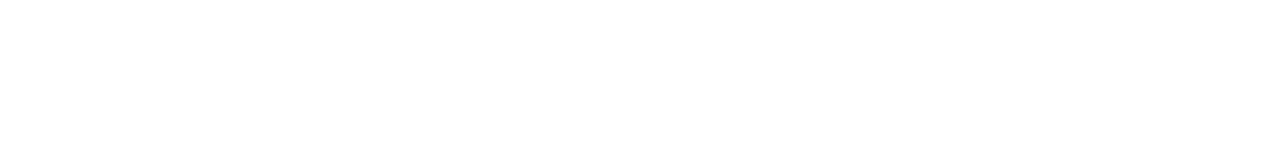
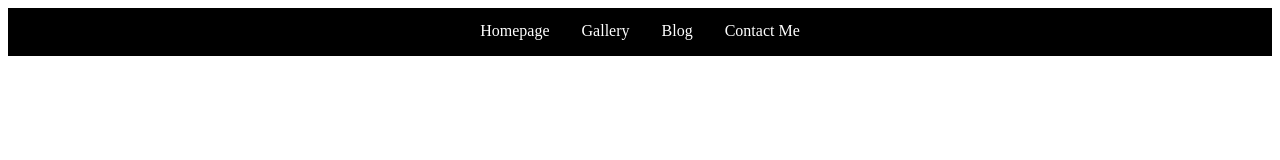
Before and after one commit to Emilypearl91/cpnt260-final-project, a plain HTML site: page homepage.html in a window 1280 px wide. Drawn offline with Linux system fonts and the light colour scheme.

Commit message:
navigation on all pages with media query

```diff
--- a/css/nav.css
+++ b/css/nav.css
@@ -0,0 +1,65 @@
+ /*for mobile*/
+ nav {
+  height: 10rem;
+
+ }
+
+ nav ul{
+   list-style-type: none;
+   margin: 0;
+   padding: 0;
+   width: 500px;
+   background-color:black;
+   text-align: center;
+   max-width: 100%;
+ }
+
+ nav li a {
+   display: block;
+   color: white;
+   padding: 14px 16px;
+   text-decoration: none;
+ }
+
+ nav li a:hover {
+   background-color: grey;
+   color: white;
+ }
+
+ /*for desktop*/
+ @media (width>500px){
+   nav{
+     height: 3rem;
+     background-color: black;
+     color: white;
+     margin-top: 0;
+   }
+
+   nav ul{
+     list-style: none;
+     display: flex;
+     justify-content: center;
+     margin: auto;
+
+     background-color: black;
+
+     padding: 0;
+     height: 3rem;
+
+   }
+
+   nav li{
+     display: inline-block;
+
+   }
+
+   nav a{
+     text-decoration: none;
+     color: white;
+
+   }
+
+   nav a:hover{
+     color: white;
+   }
+ }
--- a/index.html
+++ b/homepage.html
@@ -10,6 +10,16 @@
   <link rel="stylesheet" href="css/reset.css">
 </head>
 <body>
+ <header>
+  <nav>
+    <ul>
+      <li><a href="/homepage.html">Homepage</a></li>
+      <li><a href="/gallery.html">Gallery</a></li>
+      <li><a href="/blog.html">Blog</a></li>
+      <li><a href="/contact-me.html">Contact Me</a></li>
+    </ul>
+  </nav>
 
+ </header>
 </body>
 </html>
```
Also changed, not shown: blog.html (added, +24 -0 lines), contact-me.html (added, +24 -0 lines), gallery.html (added, +24 -0 lines), svg/Bobs-Adventures copy.svg (added).
